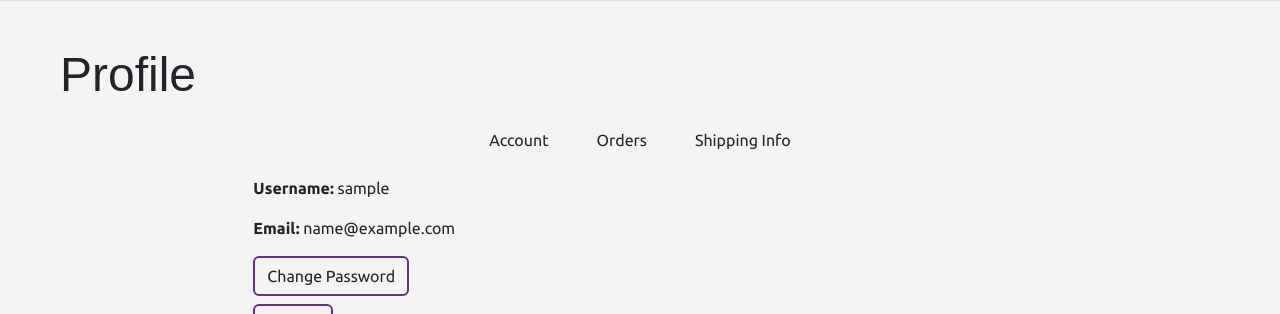
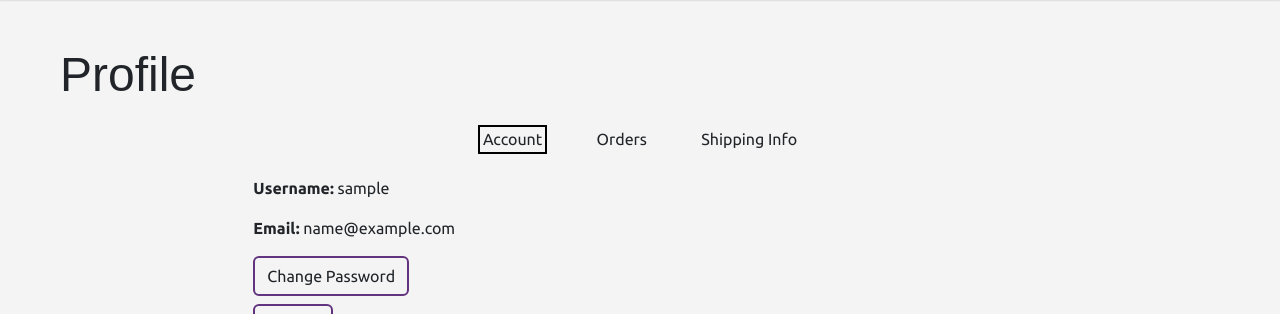
Before and after one commit to GenaPlem/django_music_store, a Django app: page /profile/ in a window 1280 px wide. Shown: the part 50-364 px from the top of the page. Run offline with Django 4.2, Linux system fonts and the light colour scheme; the visitor is signed in with stand-in values (Sample User, id 1); some web fonts are replaced.

Commit message:
Add links to different section of profile page

```diff
--- a/profiles/templates/profiles/profile.html
+++ b/profiles/templates/profiles/profile.html
@@ -6,13 +6,17 @@
         <nav>
             <ul class="d-flex gap-3 gap-md-5 justify-content-center">
                 <li>
-                    <a href="{% url 'profile' %}">Account</a>
+                    <a href="{% url 'profile' %}"
+                       class="{% if request.path == '/profile/' %}account-active{% endif %} account-sections">Account</a>
                 </li>
                 <li>
-                    <a href="{% url 'orders' %}">Orders</a>
+                    <a href="{% url 'orders' %}"
+                       class="{% if request.path == '/profile/orders/' %}account-active{% endif %} account-sections">Orders</a>
                 </li>
                 <li>
-                    <a href="{% url 'shipping_info' %}">Shipping Info</a>
+                    <a href="{% url 'shipping_info' %}"
+                       class="{% if request.path == '/profile/shipping_info/' %}account-active{% endif %} account-sections">Shipping
+                        Info</a>
                 </li>
             </ul>
         </nav>
--- a/static/css/styles.css
+++ b/static/css/styles.css
@@ -280,6 +280,15 @@ main {
     color: #fff;
 }
 
+.account-sections {
+    padding: 0.2rem;
+}
+
+.account-active {
+    padding: 0.2rem;
+    outline: 2px solid #000;
+}
+
 /* Footer */
 .form-link {
     color: #62337F;
@@ -302,6 +311,10 @@ main {
 
 .footer_logo {
     width: 4rem;
+}
+
+.copyright {
+    font-size: 0.7rem;
 }
 
 @media (min-width: 576px) {
```
